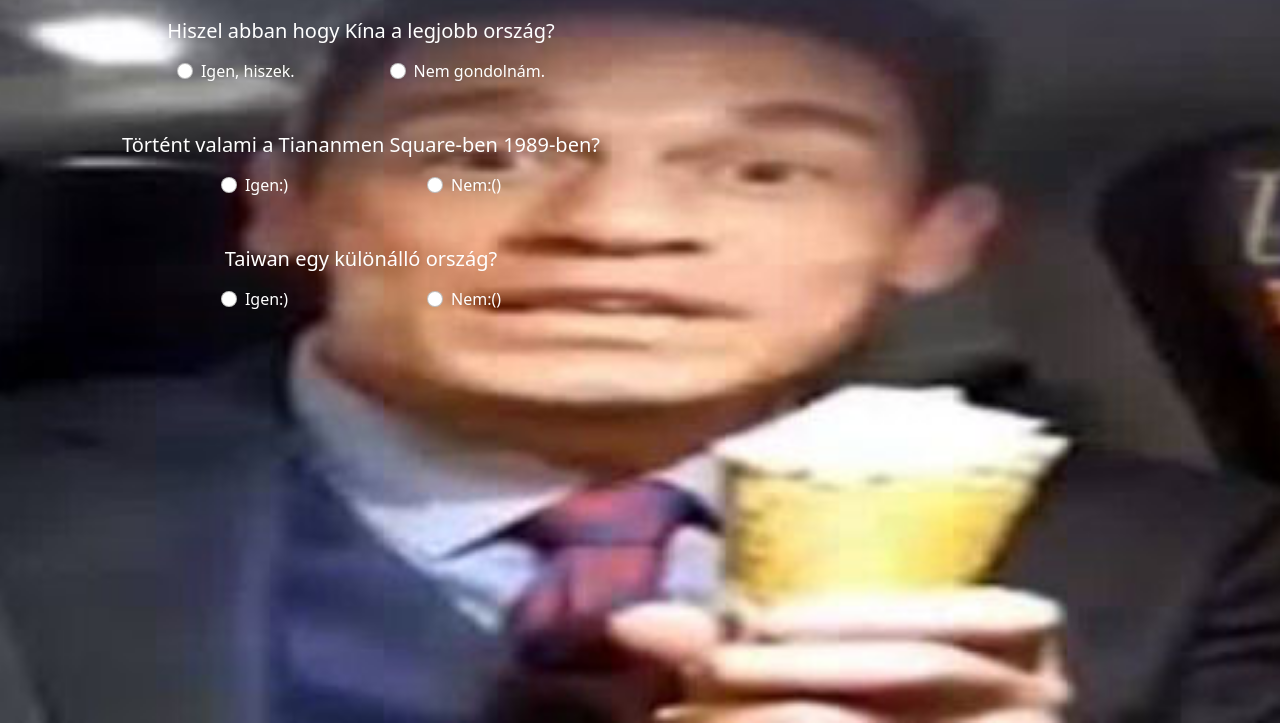
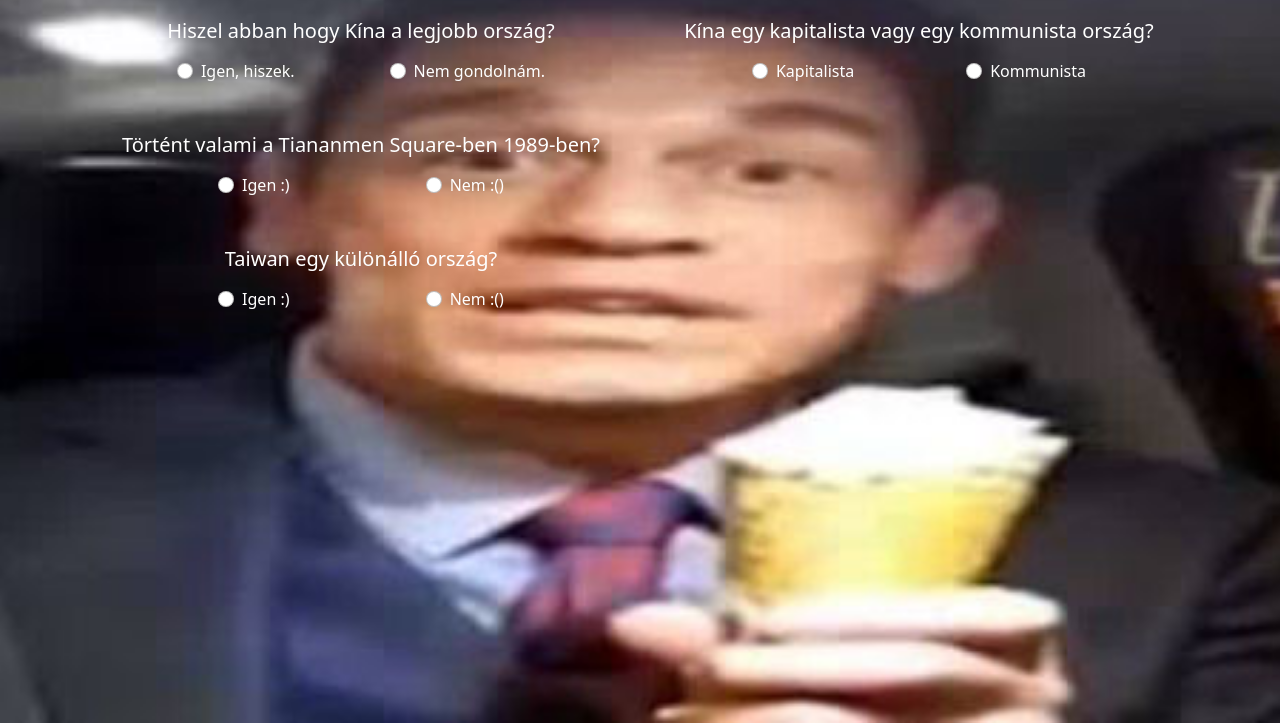
Before and after one commit to sivingermiklos/kerdoiv, a plain HTML site: page index.html in a window 1280 px wide. Shown: the part 77-800 px from the top of the page. Drawn offline with nearby package versions, Linux system fonts and the light colour scheme.

Commit message:
4. kérdés

```diff
--- a/index.html
+++ b/index.html
@@ -15,64 +15,80 @@
     </head>
     <body class="text-white">
         <div class="container">
-
             <h1 class="text-center mt-4">Üdvözöllek a Social Credit tesztben!</h1>
-
             <div class="row">
-                <form>
+                <form class="d-flex flex-row">
+                 <!-- 1. oszlop -->
                     <div class="col-12 col-lg-6 mt-3">
-
+                        <!-- 1. kérdés -->
                         <h5 class="mb-3 text-center">Hiszel abban hogy Kína a legjobb ország?</h5>
                         <div class="d-flex justify-content-evenly mb-5">
                             <div class="form-check">
-                                <input class="form-check-input" type="radio" name="kerdes1_1" id="kerdes1_1">
+                                <input class="form-check-input" type="radio" name="kerdes1" id="kerdes1_1">
                                 <label class="form-check-label" for="kerdes1_1">
                                 Igen, hiszek.
                                 </label>
                             </div>
                             <div class="form-check">
-                                <input class="form-check-input" type="radio" name="kerdes1_2" id="kerdes1_2">
+                                <input class="form-check-input" type="radio" name="kerdes1" id="kerdes1_2">
                                 <label class="form-check-label" for="kerdes1_2">
                                 Nem gondolnám.
                                 </label>
                             </div>
                         </div>
-
+                        <!-- 2. kérdés -->
                         <h5 class="mb-3 text-center">Történt valami a Tiananmen Square-ben 1989-ben?</h5>
                         <div class="d-flex justify-content-evenly mb-5">
                             <div class="form-check">
-                                <input class="form-check-input" type="radio" name="kerdes2_1" id="kerdes2_1">
+                                <input class="form-check-input" type="radio" name="kerdes2" id="kerdes2_1">
                                 <label class="form-check-label" for="kerdes2_1">
-                                Igen:)
+                                Igen :)
                                 </label>
                             </div>
                             <div class="form-check">
-                                <input class="form-check-input" type="radio" name="kerdes2_2" id="kerdes2_2">
+                                <input class="form-check-input" type="radio" name="kerdes2" id="kerdes2_2">
                                 <label class="form-check-label" for="kerdes2_2">
-                                Nem:()
+                                Nem :()
                                 </label>
                             </div>
                         </div>
-
+                        <!-- 3. kérdés -->
                         <h5 class="mb-3 text-center">Taiwan egy különálló ország?</h5>
                         <div class="d-flex justify-content-evenly mb-5">
                             <div class="form-check">
-                                <input class="form-check-input" type="radio" name="kerdes3_1" id="kerdes3_1">
+                                <input class="form-check-input" type="radio" name="kerdes3" id="kerdes3_1">
                                 <label class="form-check-label" for="kerdes3_1">
-                                Igen:)
+                                Igen :)
                                 </label>
                             </div>
                             <div class="form-check">
-                                <input class="form-check-input" type="radio" name="kerdes3_2" id="kerdes3_2">
+                                <input class="form-check-input" type="radio" name="kerdes3" id="kerdes3_2">
                                 <label class="form-check-label" for="kerdes3_2">
-                                Nem:()
+                                Nem :()
                                 </label>
                             </div>
                         </div>
 
                     </div>
-
-                    <div class="col-12 col-lg-6">
+                    <!-- 2. oszlop -->
+                    <div class="col-12 col-lg-6 mt-3">
+                        <!-- 4. kérdés -->
+                        <h5 class="mb-3 text-center">Kína egy kapitalista vagy egy kommunista ország?</h5>
+                        <div class="d-flex justify-content-evenly mb-5">
+                            <div class="form-check">
+                                <input class="form-check-input" type="radio" name="kerdes4" id="kerdes4_1">
+                                <label class="form-check-label" for="kerdes4_1">
+                                Kapitalista
+                                </label>
+                            </div>
+                            <div class="form-check">
+                                <input class="form-check-input" type="radio" name="kerdes4" id="kerdes4_2">
+                                <label class="form-check-label" for="kerdes4_2">
+                                Kommunista
+                                </label>
+                            </div>
+                        </div>
+                        <!-- 5. kérdés -->
 
                     </div>
                 </form>
```
